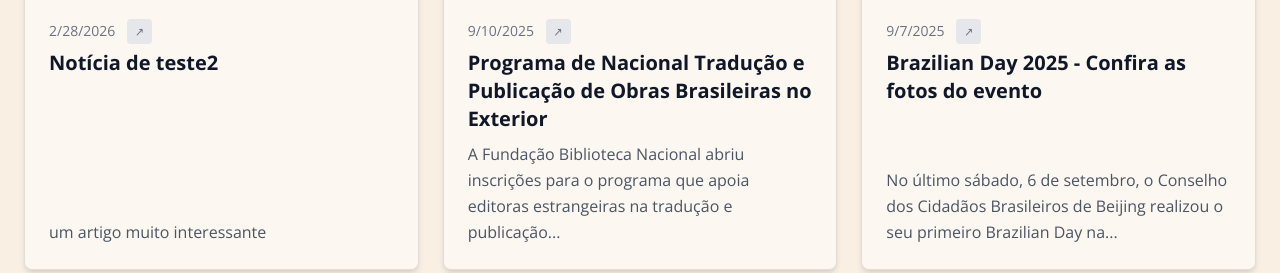
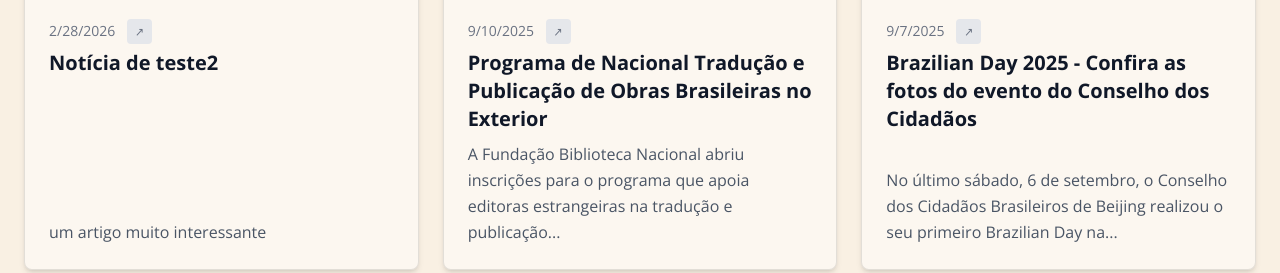
Before and after one commit to ConselhoBeijing/conselhobeijing.github.io, an Astro site: page /news in a window 1280 px wide. Shown: the part 393-666 px from the top of the page. Built offline with nearby package versions, Linux system fonts and the light colour scheme; Astro itself is replaced by a stand-in of ours; some packages are replaced by stand-ins of ours.

Commit message:
Update src/content/news/2025/brazilian-day-2025-confira-as-fotos-do-evento

```diff
--- a/src/content/news/2025/brazilian-day-2025-confira-as-fotos-do-evento.md
+++ b/src/content/news/2025/brazilian-day-2025-confira-as-fotos-do-evento.md
@@ -1,5 +1,5 @@
 ---
-title: Brazilian Day 2025 - Confira as fotos do evento
+title: Brazilian Day 2025 - Confira as fotos do evento do Conselho dos Cidadãos
 date: 2025-09-07
 type: external
 description: >-
```
